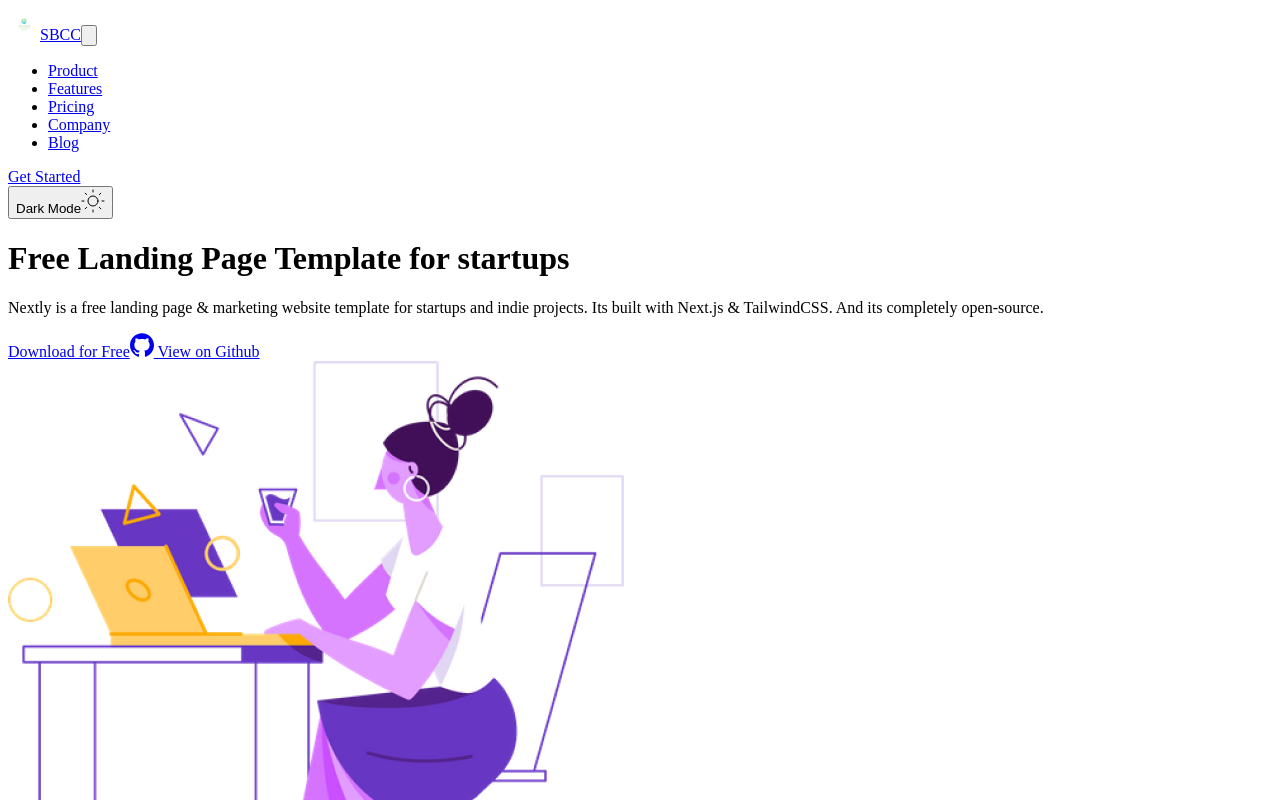
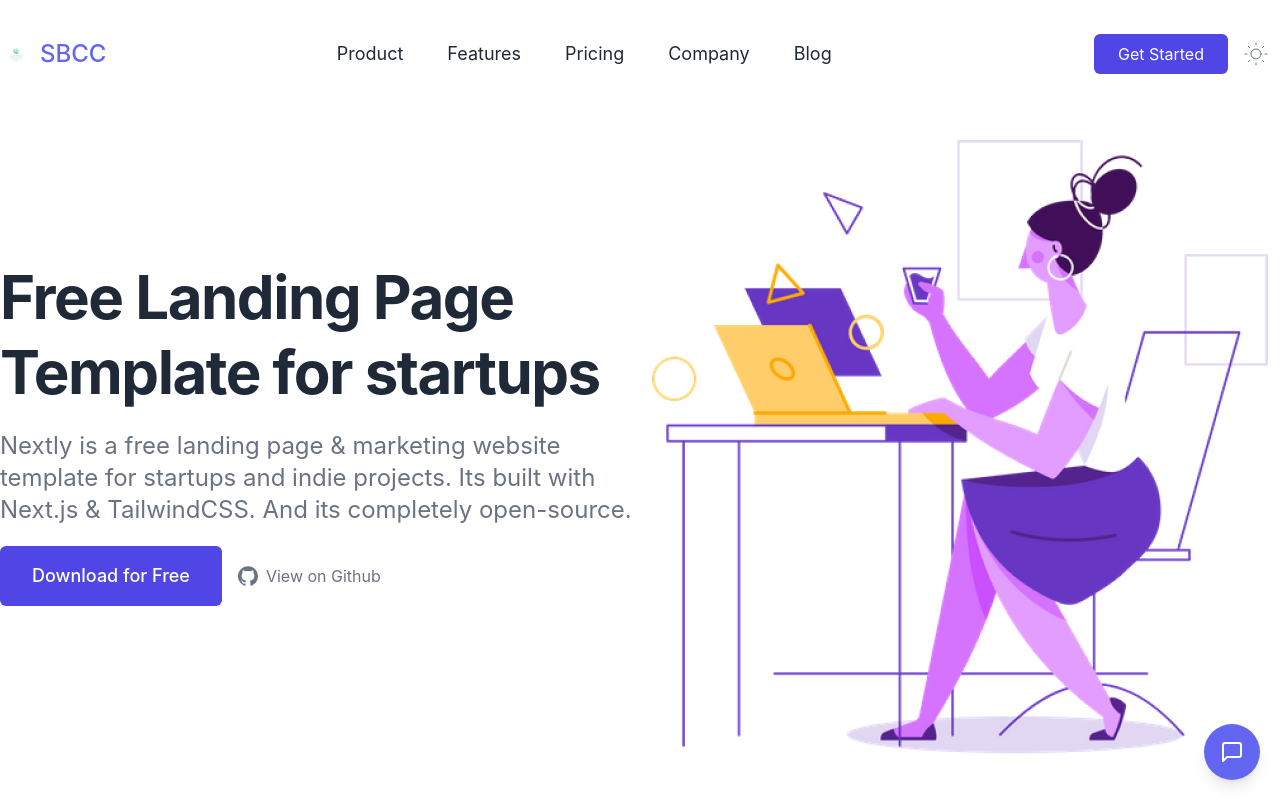
Before and after one commit to aalborg-supercomputer-klubben/sbcc-site, a Next.js app: page / in a window 1280 px wide. Shown: the top 800 px of the page. Built offline with nearby package versions, Linux system fonts and the light colour scheme.

Commit message:
Forgot tot add stuff

```diff
--- /dev/null
+++ b/css/tailwind.css
@@ -0,0 +1,10 @@
+@tailwind base;
+@tailwind components;
+@tailwind utilities;
+
+@layer base {
+  html,
+  body {
+    @apply dark:bg-trueGray-900;
+  }
+}
--- /dev/null
+++ b/pages/_app.tsx
@@ -0,0 +1,12 @@
+import { ThemeProvider } from "next-themes";
+import "../css/tailwind.css";
+
+function MyApp({ Component, pageProps }) {
+  return (
+    <ThemeProvider attribute="class">
+      <Component {...pageProps} />
+    </ThemeProvider>
+  );
+}
+
+export default MyApp;
```
